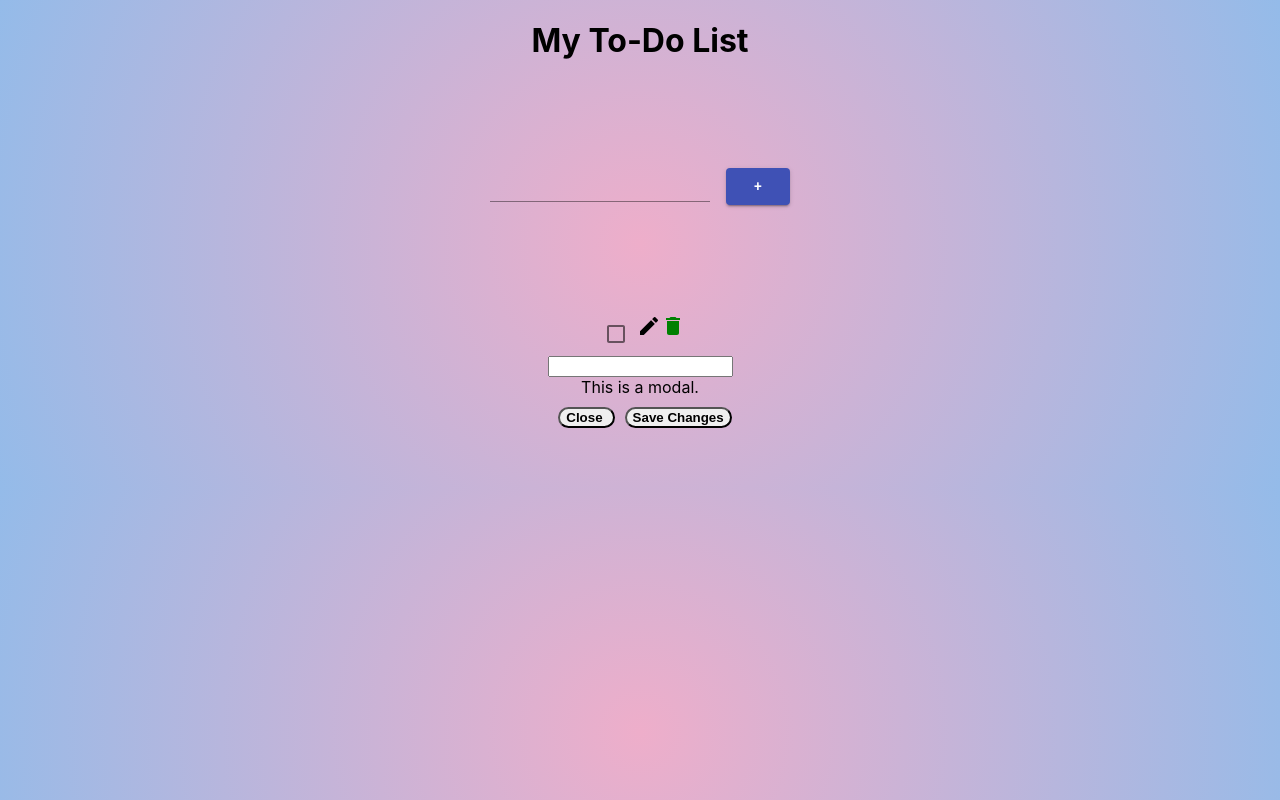
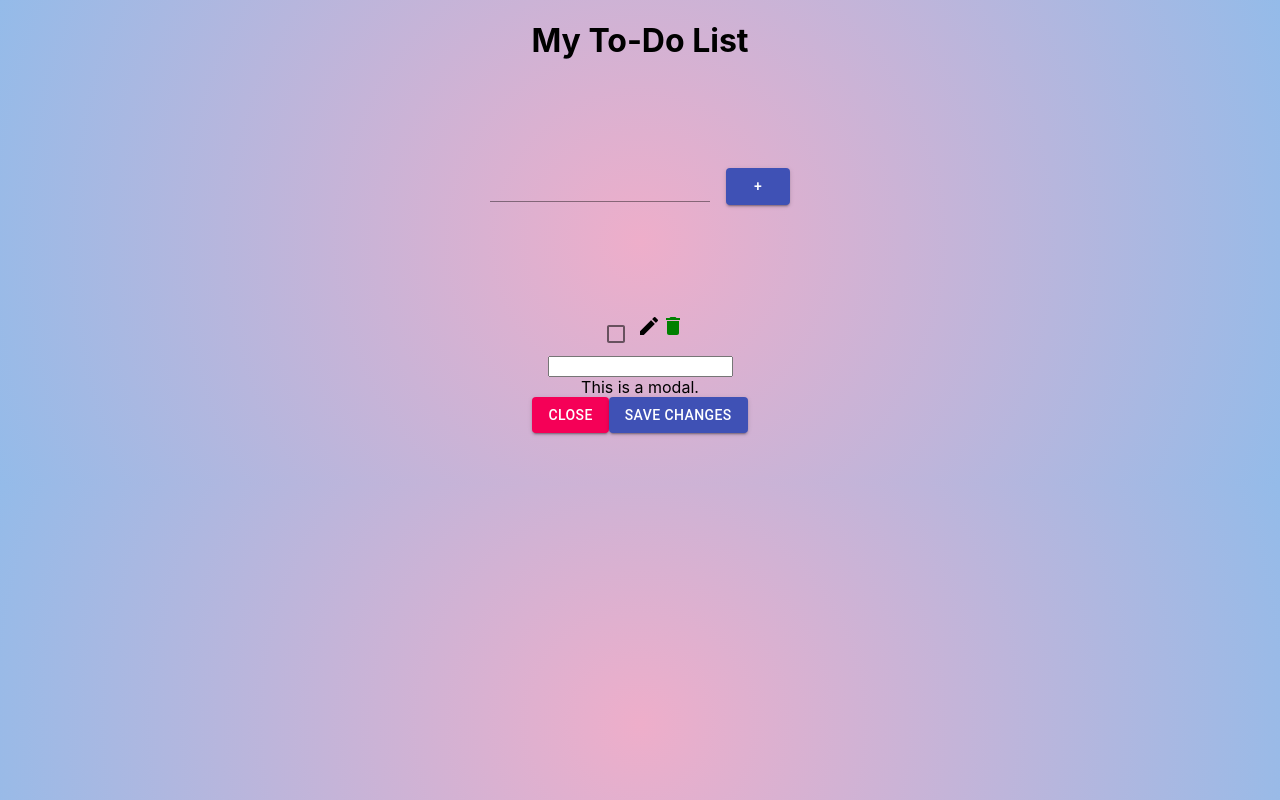
Before and after one commit to 2021-IBM-Accelerate-SW-Track/lab-1-team-11, a React (Create React App) app: page / in a window 1280 px wide. Both pictures are taken after a click on the element "edit_icon". Built offline with nearby package versions, Linux system fonts and the light colour scheme.

Commit message:
initial commit

```diff
--- a/src/component/modal/modal.js
+++ b/src/component/modal/modal.js
@@ -1,5 +1,6 @@
 import React, { useState } from "react";
 import "./modal.css";
+import { Button } from "@material-ui/core";
 
 
 const Modal = (props) => {
@@ -18,13 +19,13 @@ const Modal = (props) => {
         </div>
         <div className="modal-body">This is a modal.</div>
         <div className="modal-footer">
-          <button className="button1" onClick={handleClose}>
+          <Button variant="contained" color="secondary" className="button1" onClick={handleClose}>
             Close
             <Modal close={close} />
-          </button>
-          <button className="button2" onClick={handleClose}>Save Changes
+          </Button>
+          <Button variant="contained" color="primary" className="button2" onClick={handleClose}>Save Changes
           <Modal close={close} />
-          </button>
+          </Button>
         </div>
       </div>
     </div>
```
